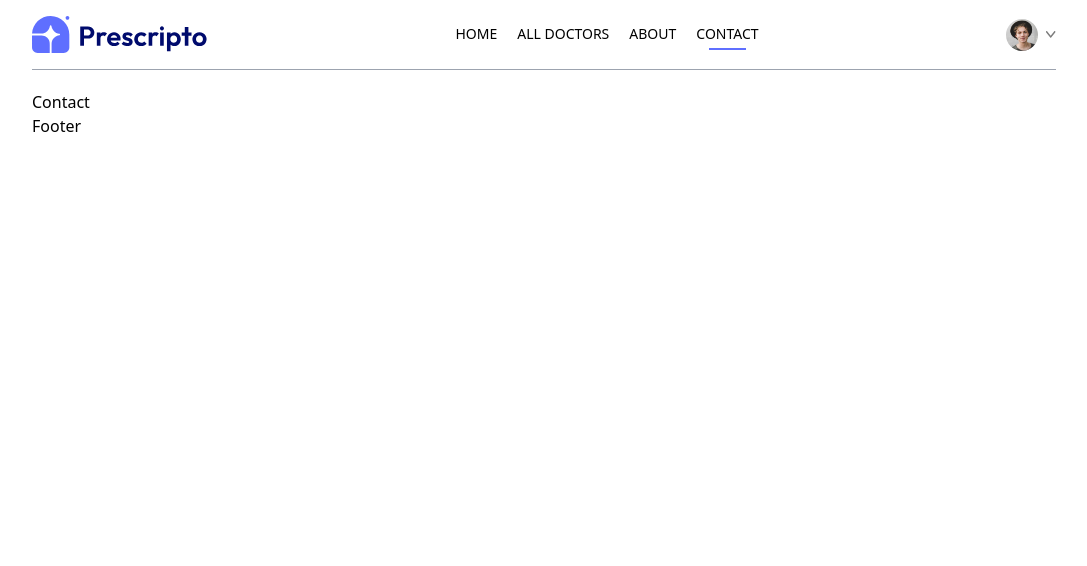
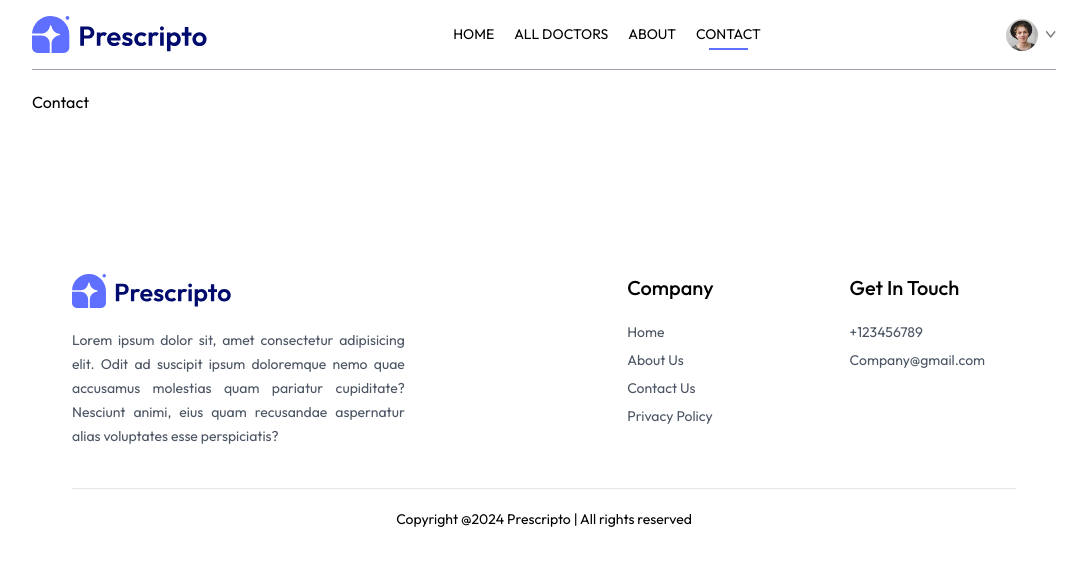
Before and after one commit to Charanjeet1234/Doctor_Appointment_App, a React (Vite) app in the folder Frontend/: page /contact in a window 1280 px wide. Shown: the top 566 px of the page, without its empty margins (96-1183 px from the left). Built offline with nearby package versions, Linux system fonts and the light colour scheme.

Commit message:
Added Cutom font outfit

```diff
--- a/Frontend/src/components/Footer.jsx
+++ b/Frontend/src/components/Footer.jsx
@@ -1,9 +1,49 @@
-import React from 'react'
+import React from "react";
+import { assets } from "../assets/assets";
 
 const Footer = () => {
   return (
-    <div>Footer</div>
-  )
-}
+    <div className="md:mx-10">
+      <div className="flex flex-col sm:grid grid-cols-[3fr_1fr_1fr] gap-14 my-10 mt-40 text-sm">
+        {/* ------- Left section ------------- */}
+        <div>
+          <img className="mb-5 w-40" src={assets.logo} alt="" />
+          <p className="w-full md:w-2/3 text-gray-600 leading-6 text-justify">
+            Lorem ipsum dolor sit, amet consectetur adipisicing elit. Odit ad
+            suscipit ipsum doloremque nemo quae accusamus molestias quam
+            pariatur cupiditate? Nesciunt animi, eius quam recusandae aspernatur
+            alias voluptates esse perspiciatis?
+          </p>
+        </div>
+        {/* ------- Center section ------------- */}
+        <div>
+          <p className="text-xl font-medium mb-5">Company</p>
+          <ul className="flex flex-col gap-2 text-gray-600">
+            <li>Home</li>
+            <li>About Us</li>
+            <li>Contact Us</li>
+            <li>Privacy Policy</li>
+          </ul>
+        </div>
+        {/* ------- Right section ------------- */}
+        <div>
+          <p className="text-xl font-medium mb-5">Get In Touch</p>
+          <ul className="flex flex-col gap-2 text-gray-600">
+            <li>+123456789</li>
+            <li>Company@gmail.com</li>
+          </ul>
+        </div>
+      </div>
+      {/* -------------CopyRight --------- */}
 
-export default Footer
+      <div>
+        <hr />
+        <p className="py-5 text-sm text-center">
+          Copyright @2024 Prescripto | All rights reserved
+        </p>
+      </div>
+    </div>
+  );
+};
+
+export default Footer;
--- a/Frontend/src/index.css
+++ b/Frontend/src/index.css
@@ -1,7 +1,14 @@
+
+@import url('https://fonts.googleapis.com/css2?family=Outfit:wght@100..900&display=swap');
+
 @tailwind base;
 @tailwind components;
 @tailwind utilities;
 
+*
+{
+  font-family:Outfit;
+}
 .active hr
 {
   @apply block
```
